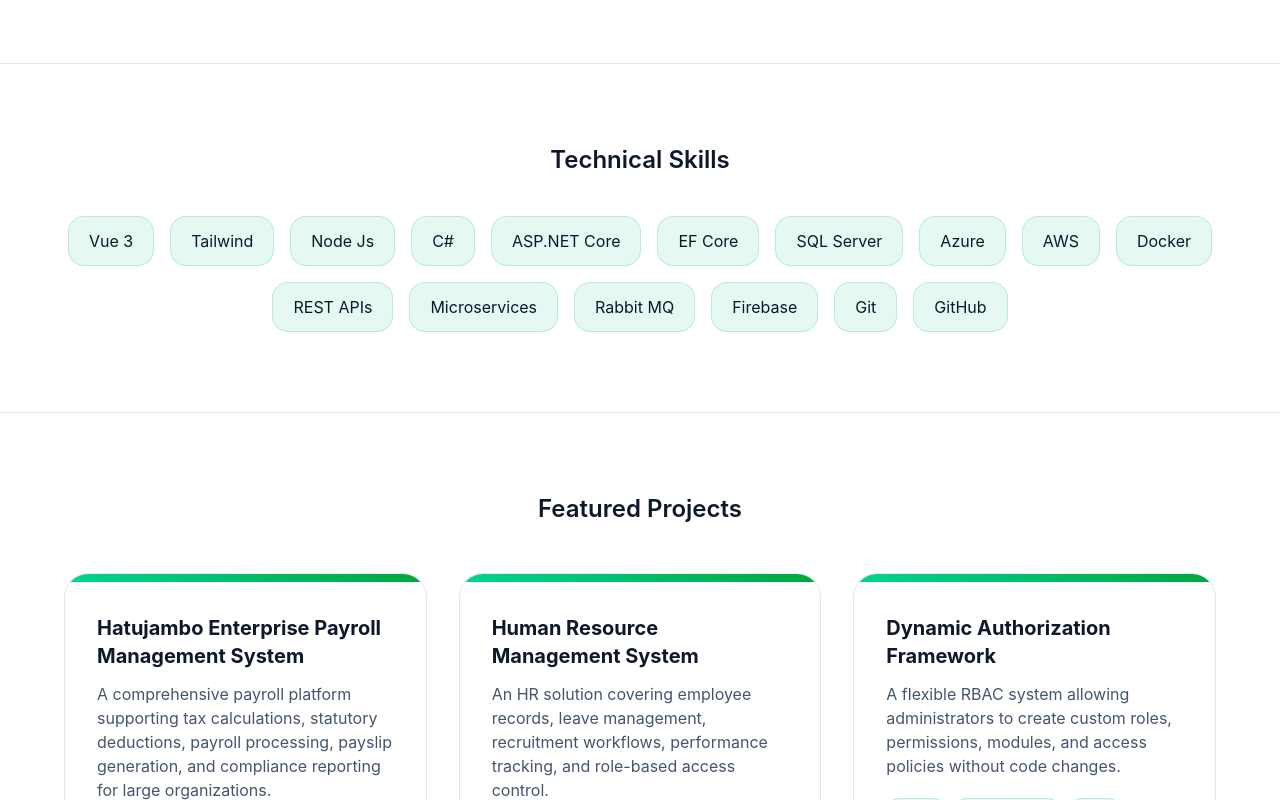
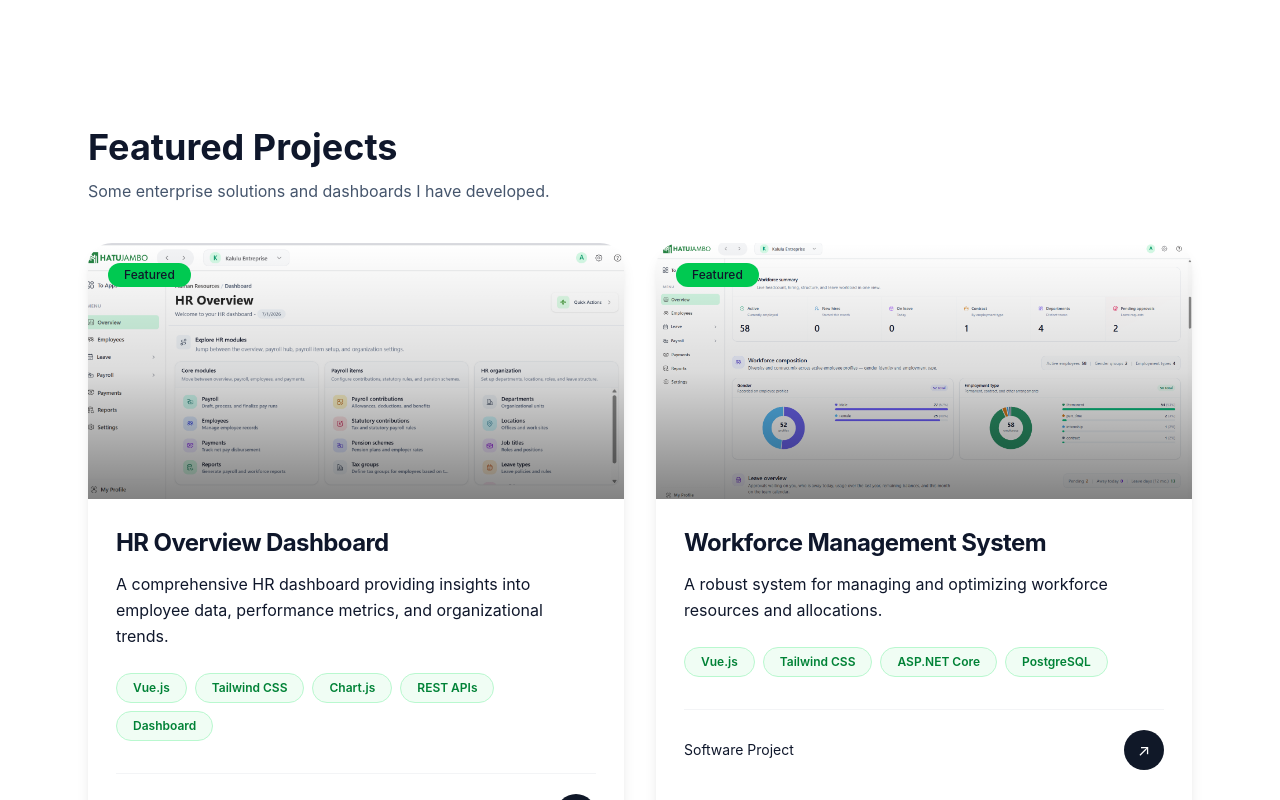
Before and after one commit to kelvinkalulu/Developers-Portfolio, a Vue app in the folder web.client.portfolio/: page /#/ in a window 1280 px wide. Shown: the part 1740-2540 px from the top of the page. Built offline with nearby package versions, Linux system fonts and the light colour scheme.

Commit message:
- adds images to the project for virtual presentation - adds projectsPreview as a reusable components - updates the download cv button color in navbar

```diff
--- a/web.client.portfolio/src/components/Portfolio.vue
+++ b/web.client.portfolio/src/components/Portfolio.vue
@@ -3,7 +3,7 @@
     class="min-h-screen bg-white dark:bg-slate-950 text-slate-900 dark:text-white transition-all duration-500 overflow-hidden"
   >
     <!-- Aurora Background -->
-    <div class="fixed inset-0 -z-10 overflow-hidden" >
+    <div class="fixed inset-0 -z-10 overflow-hidden">
       <div
         class="absolute top-0 left-0 h-[500px] w-[500px] rounded-full bg-emerald-500/20 blur-3xl animate-pulse"
       ></div>
@@ -20,7 +20,8 @@
     <!-- HERO -->
     <section
       data-aos="fade-up"
-      class="min-h-[90vh] flex flex-col items-center justify-center text-center mt-12 px-6 md:px-8" id="home"
+      class="min-h-[90vh] flex flex-col items-center justify-center text-center mt-12 px-6 md:px-8"
+      id="home"
     >
       <div
         class="inline-flex items-center gap-2 bg-emerald-500/10 border border-emerald-500/20 px-4 py-2 rounded-full mb-8"
@@ -52,7 +53,8 @@
           View Projects
         </a>
 
-        <button @click="downloadCV"
+        <button
+          @click="downloadCV"
           class="px-8 py-4 rounded-2xl border border-slate-300 dark:border-slate-700 hover:scale-105 transition"
         >
           Download CV
@@ -61,7 +63,11 @@
     </section>
 
     <!-- ABOUT -->
-    <section data-aos="zoom-in" id="about" class="px-8 py-20 border-t border-slate-200 dark:border-slate-800">
+    <section
+      data-aos="zoom-in"
+      id="about"
+      class="px-8 py-20 border-t border-slate-200 dark:border-slate-800"
+    >
       <div class="max-w-6xl mx-auto grid md:grid-cols-2 gap-10">
         <div>
           <div
@@ -77,15 +83,16 @@
 
           <p class="mt-6 text-lg text-slate-600 dark:text-slate-400 leading-relaxed">
             I'm Kelvin Kalulu, a Full Stack Developer focused on designing and delivering
-            enterprise-grade software solutions. My work spans Entity Resource Planning (ERP), Payroll Management Systems, Human
-            Resource Platforms, Business Process Automation, Taylor Made Solutions and scalable cloud-connected
-            applications used by organizations to improve efficiency and decision-making.
+            enterprise-grade software solutions. My work spans Entity Resource Planning (ERP),
+            Payroll Management Systems, Human Resource Platforms, Business Process Automation,
+            Taylor Made Solutions and scalable cloud-connected applications used by organizations to
+            improve efficiency and decision-making.
           </p>
 
           <p class="mt-4 text-lg text-slate-600 dark:text-slate-400 leading-relaxed">
             I combine modern frontend technologies such as Vue.js with robust backend architectures
-            built on Node JS, ASP.NET Core, Entity Framework, and SQL Server to create systems that are
-            secure, maintainable, and built for long-term growth.
+            built on Node JS, ASP.NET Core, Entity Framework, and SQL Server to create systems that
+            are secure, maintainable, and built for long-term growth.
           </p>
 
           <div class="flex flex-wrap gap-3 mt-8">
@@ -128,7 +135,7 @@
           >
             <p class="text-sm text-slate-500">Core Technologies</p>
             <p class="mt-2 text-xl font-semibold text-slate-900 dark:text-white">
-              Vue.js · ASP.NET Core ·  Node JS · SQL Server
+              Vue.js · ASP.NET Core · Node JS · SQL Server
             </p>
           </div>
 
@@ -176,8 +183,23 @@
       </div>
     </section>
 
+    <section class="mx-auto max-w-6xl px-6 py-16">
+      <div class="mb-10">
+        <h1 class="text-4xl font-bold text-slate-900 dark:text-white">Featured Projects</h1>
+        <p class="mt-3 text-slate-600 dark:text-slate-400">Some enterprise solutions and dashboards I have developed.</p>
+      </div>
+
+      <div class="grid gap-8 md:grid-cols-2">
+        <ProjectsPreview v-for="project in projects" :key="project.title" v-bind="project" :link="project.link"/>
+      </div>
+    </section>
+
     <!-- SKILLS -->
-    <section data-aos="zoom-in" id="skills" class="px-8 py-20 border-t border-slate-200 dark:border-slate-800">
+    <section
+      data-aos="zoom-in"
+      id="skills"
+      class="px-8 py-20 border-t border-slate-200 dark:border-slate-800"
+    >
       <h3 class="text-2xl font-semibold text-slate-900 dark:text-white text-center">
         Technical Skills
       </h3>
@@ -211,7 +233,11 @@
     </section>
 
     <!-- PROJECTS -->
-    <section data-aos="fade-right" id="projects" class="px-8 py-20 border-t border-slate-200 dark:border-slate-800">
+    <section
+      data-aos="fade-right"
+      id="projects"
+      class="px-8 py-20 border-t border-slate-200 dark:border-slate-800"
+    >
       <h3 class="text-2xl font-semibold text-slate-900 dark:text-white text-center">
         Featured Projects
       </h3>
@@ -362,20 +388,23 @@
 <script setup>
 import { ref, onMounted } from 'vue'
 import { useProjectsStore } from '@/stores'
-import cv from "@/assets/files/Kelvin_Kalulu_CV.pdf"
+import cv from '@/assets/files/Kelvin_Kalulu_CV.pdf'
+import ProjectsPreview from './ProjectsPreview.vue'
+import HrOverview from '@/assets/images/HR_Overview.png'
+import WorkForceOverview from '@/assets/images/workforce_summary.png'
 
 const projectsStore = useProjectsStore()
 
-const darkMode = ref(false)
+// const darkMode = ref(false)
 
-const toggleTheme = () => {
-  darkMode.value = !darkMode.value
-  if (darkMode.value) {
-    document.documentElement.classList.add('dark')
-  } else {
-    document.documentElement.classList.remove('dark')
-  }
-}
+// const toggleTheme = () => {
+//   darkMode.value = !darkMode.value
+//   if (darkMode.value) {
+//     document.documentElement.classList.add('dark')
+//   } else {
+//     document.documentElement.classList.remove('dark')
+//   }
+// }
 
 // const projects = projectsStore.FeaturedProjects
 
@@ -395,4 +424,23 @@ const downloadCV = () => {
   link.click()
   document.body.removeChild(link)
 }
+
+// featured projects images
+const projects = [
+  {
+    image: HrOverview,
+    title: 'HR Overview Dashboard',
+    description:
+      'A comprehensive HR dashboard providing insights into employee data, performance metrics, and organizational trends.',
+    tags: ['Vue.js', 'Tailwind CSS', 'Chart.js', 'REST APIs', 'Dashboard'],
+    link: 'https://demo.hatujambo.com'
+  },
+  {
+    image: WorkForceOverview,
+    title: 'Workforce Management System',
+    description: 'A robust system for managing and optimizing workforce resources and allocations.',
+    tags: ['Vue.js', 'Tailwind CSS', 'ASP.NET Core', 'PostgreSQL'],
+    link: 'https://demo.hatujambo.com'
+  },
+]
 </script>
--- /dev/null
+++ b/web.client.portfolio/src/components/ProjectsPreview.vue
@@ -0,0 +1,84 @@
+<template>
+  <div
+    class="max-w-6xl mx-auto group relative overflow-hidden rounded-3xl bg-white shadow-lg transition-all duration-500 hover:-translate-y-2 hover:shadow-2xl"
+  >
+    <!-- Image Container -->
+    <div class="relative h-64 overflow-hidden">
+      <img
+        :src="image"
+        :alt="title"
+        class="h-full w-full object-cover transition duration-700 ease-out group-hover:scale-110"
+      />
+
+      <!-- Gradient Overlay -->
+      <div
+        class="absolute inset-0 bg-gradient-to-t from-black/70 via-black/20 to-transparent opacity-70"
+      ></div>
+
+      <!-- Hover Overlay -->
+      <div
+        class="absolute inset-0 flex items-center justify-center opacity-0 transition-all duration-500 group-hover:opacity-100"
+      >
+        <a
+          :href="link"
+          target="_blank"
+          class="translate-y-5 rounded-full bg-white/90 backdrop-blur-md px-6 py-3 text-sm font-semibold text-gray-900 shadow-xl transition-all duration-500 group-hover:translate-y-0 hover:bg-green-500 hover:text-white"
+        >
+          View Project →
+        </a>
+      </div>
+
+      <!-- Floating Badge -->
+      <div
+        class="absolute top-5 left-5 rounded-full bg-green-500 px-4 py-1 text-xs font-medium dark:text-white backdrop-blur-md"
+      >
+        Featured
+      </div>
+    </div>
+
+    <!-- Content -->
+    <div class="p-7 dark:bg-slate-900 dark:text-white text-slate-900">
+      <h3
+        class="dark:text-white text-slate-900 text-2xl font-bold tracking-tight text-gray-900 transition duration-300 group-hover:text-green-600"
+      >
+        {{ title }}
+      </h3>
+
+      <p class="mt-3 leading-relaxed text-gray-600 dark:text-white text-slate-900">
+        {{ description }}
+      </p>
+
+      <!-- Tech Stack -->
+      <div class="mt-6 flex flex-wrap gap-2">
+        <span
+          v-for="tag in tags"
+          :key="tag"
+          class="rounded-full border border-green-200 bg-green-50 px-4 py-1.5 text-xs font-semibold text-green-700 transition-all duration-300 hover:-translate-y-1 hover:bg-green-600 hover:text-white"
+        >
+          {{ tag }}
+        </span>
+      </div>
+
+      <!-- Footer -->
+      <div class="mt-8 flex items-center justify-between border-t border-gray-100 pt-5">
+        <span class="text-sm text-slate-900 dark:text-white"> Software Project </span>
+
+        <span
+          class="flex h-10 w-10 items-center justify-center rounded-full bg-gray-900 text-white transition duration-300 group-hover:rotate-45"
+        >
+          ↗
+        </span>
+      </div>
+    </div>
+  </div>
+</template>
+
+<script setup>
+defineProps({
+  image: String,
+  title: String,
+  description: String,
+  tags: Array,
+  link: String
+})
+</script>
--- a/web.client.portfolio/src/components/TheNavBar.vue
+++ b/web.client.portfolio/src/components/TheNavBar.vue
@@ -1,7 +1,7 @@
 <template>
-  <header class="fixed top-0 left-0 w-full z-50 bg-slate-950/90 backdrop-blur border-b border-slate-800">
+  <header class="fixed top-0 left-0 w-full z-50 bg-slate-950/90 backdrop-blur border-b border-slate-800 mb-6">
     <nav class="max-w-7xl mx-auto px-6 lg:px-8">
-      <div class="flex items-center justify-between h-16">
+      <div class="flex items-center justify-between h-18">
 
         <!-- Logo -->
         <a href="#" class="text-2xl font-bold text-white tracking-wide">
@@ -26,7 +26,7 @@
           <button
             @click="downloadCV"
             downloadCV
-            class="px-5 py-2 rounded-lg bg-emerald-500 text-white hover:bg-emerald-600 transition"
+            class="px-5 py-2 rounded-lg bg-emerald-500 text-white hover:bg-emerald-800 transition"
           >
             Download CV
           </button>
@@ -99,7 +99,7 @@
           <a
             href="/files/Kelvin_Kalulu_CV.pdf"
             download
-            class="inline-block mt-4 px-5 py-2 rounded-lg bg-emerald-500 text-white hover:bg-emerald-600 transition"
+            class="inline-block mt-4 px-5 py-2 rounded-lg bg-gradient-to-r from-emerald-500 to-green-600 text-white font-semibold hover:scale-105 transition"
           >
             Download CV
           </a>
--- a/web.client.portfolio/src/components/index.js
+++ b/web.client.portfolio/src/components/index.js
@@ -1,2 +1,3 @@
 export { default as Portfolio } from './Portfolio.vue'
 export { default as TheNavBar } from './TheNavBar.vue'
+export { default as ProjectsPreview } from './ProjectsPreview.vue'
```
Also changed, not shown: web.client.portfolio/src/assets/images/HR_Overview.png (added), web.client.portfolio/src/assets/images/workforce_summary.png (added).
